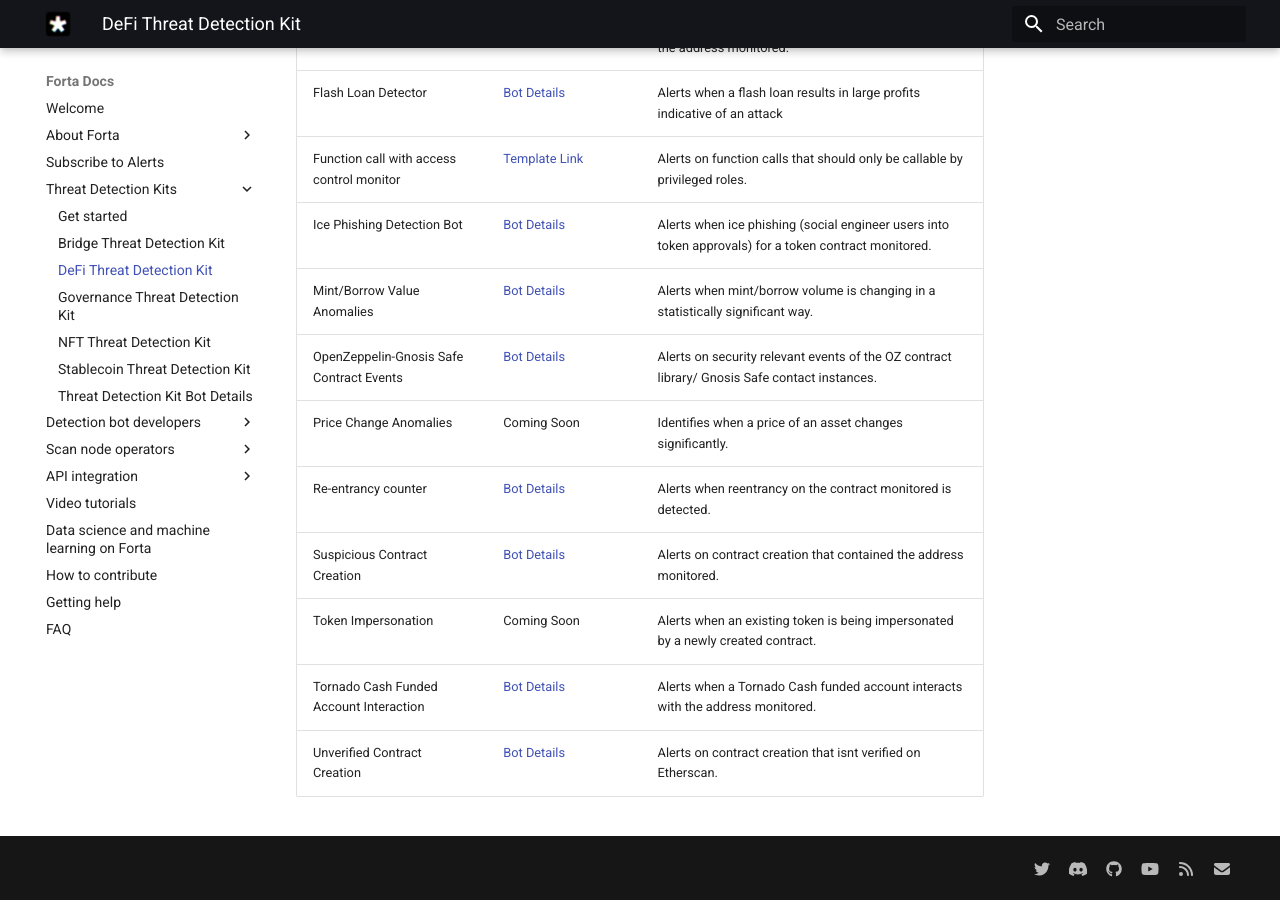
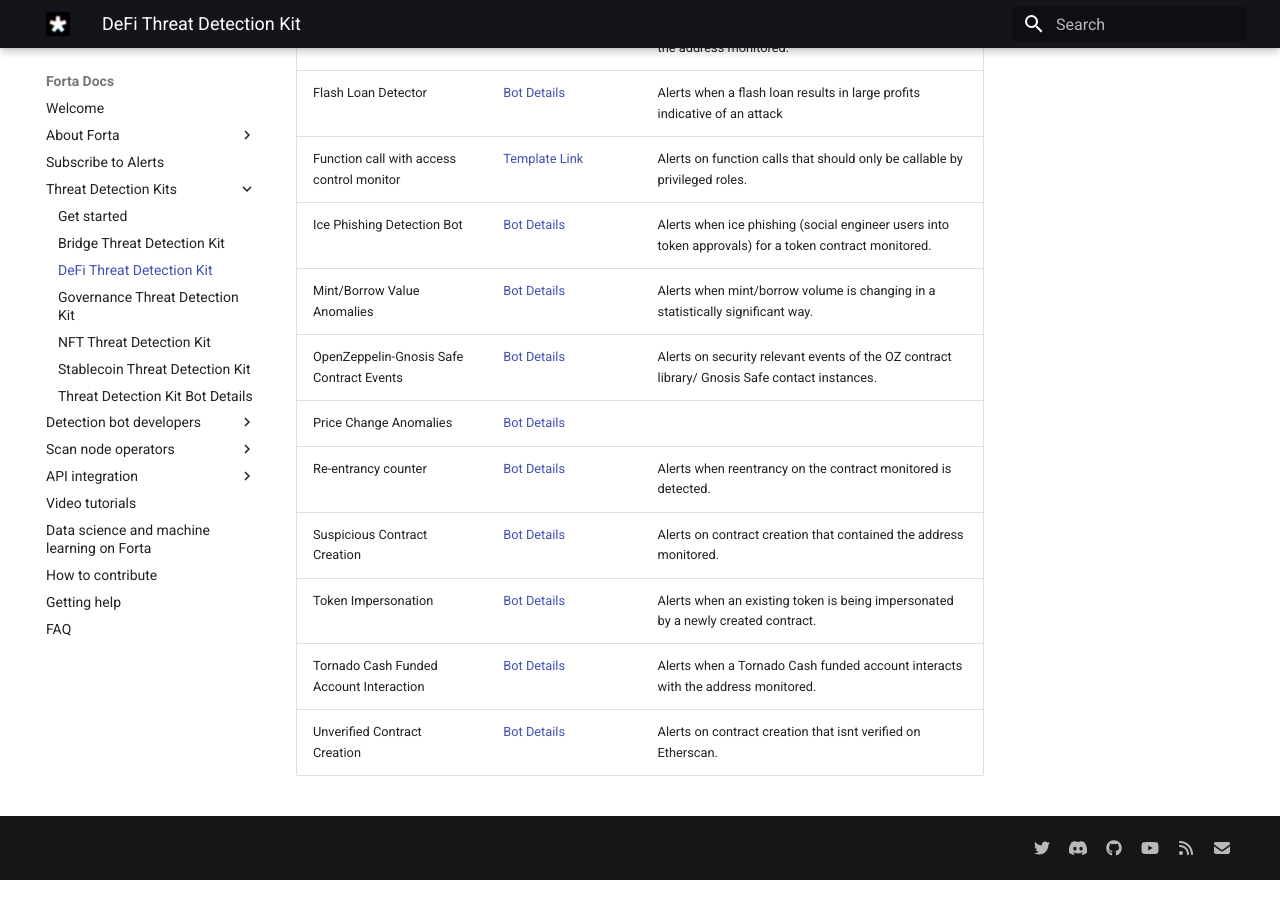
Before and after one commit to forta-network/docs, an MkDocs documentation site: the page built from docs/defi-starter-kit.md, in a window 1280 px wide and 900 px high, scrolled down 1161 px. Built offline with MkDocs 1.6.1 and Material for MkDocs 9.7.7, drawn with Linux system fonts in a browser that asks for light colours.

Commit message:
added two new bots

```diff
--- a/docs/defi-starter-kit.md
+++ b/docs/defi-starter-kit.md
@@ -21,9 +21,9 @@
 | Ice Phishing Detection Bot | [Bot Details](starter-kit-bot-details.md#evidence-of-phishing-bot) | Alerts when ice phishing (social engineer users into token approvals) for a token contract monitored. |
 | Mint/Borrow Value Anomalies | [Bot Details](starter-kit-bot-details.md#mint-borrow-anomalies) | Alerts when mint/borrow volume is changing in a statistically significant way. |
 | OpenZeppelin-Gnosis Safe Contract Events | [Bot Details](starter-kit-bot-details.md#openzeppelin-gnosis-safe-contract-events) | Alerts on security relevant events of the OZ contract library/ Gnosis Safe contact instances. |
-| Price Change Anomalies | Coming Soon | Identifies when a price of an asset changes significantly. |
+| Price Change Anomalies | [Bot Details](starter-kit-bot-details.md#price-change-anomaly) | | Identifies when a price of an asset changes significantly. |
 | Re-entrancy counter | [Bot Details](starter-kit-bot-details.md#reentrancy-counter) | Alerts when reentrancy on the contract monitored is detected. |
 | Suspicious Contract Creation | [Bot Details](starter-kit-bot-details.md#suspicious-contract-creation) | Alerts on contract creation that contained the address monitored. |
-| Token Impersonation | Coming Soon | Alerts when an existing token is being impersonated by a newly created contract. |
+| Token Impersonation | [Bot Details](starter-kit-bot-details.md#token-impersonation) | Alerts when an existing token is being impersonated by a newly created contract. |
 | Tornado Cash Funded Account Interaction | [Bot Details](starter-kit-bot-details.md#tornado-cash-funded-account-interaction) | Alerts when a Tornado Cash funded account interacts with the address monitored. |
 | Unverified Contract Creation | [Bot Details](starter-kit-bot-details.md#unverified-contract-creation) | Alerts on contract creation that isnt verified on Etherscan. |
```
